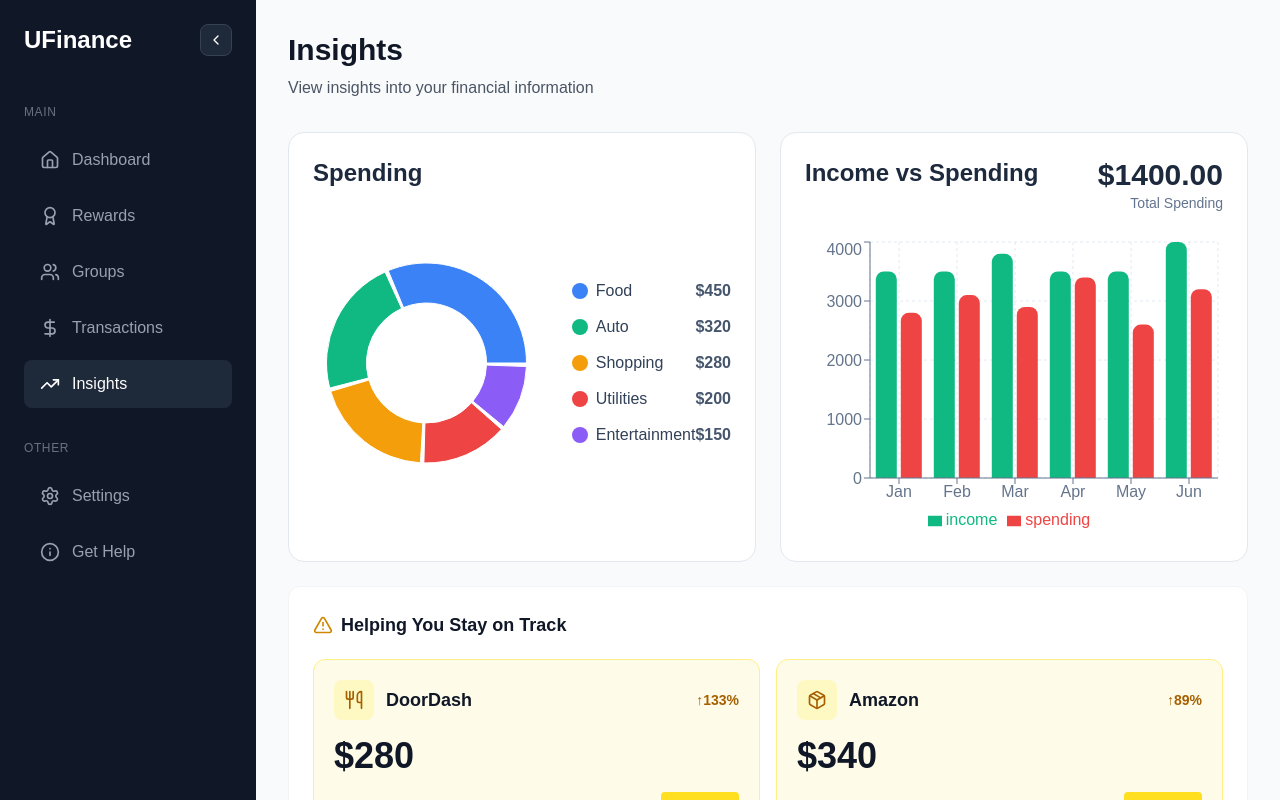
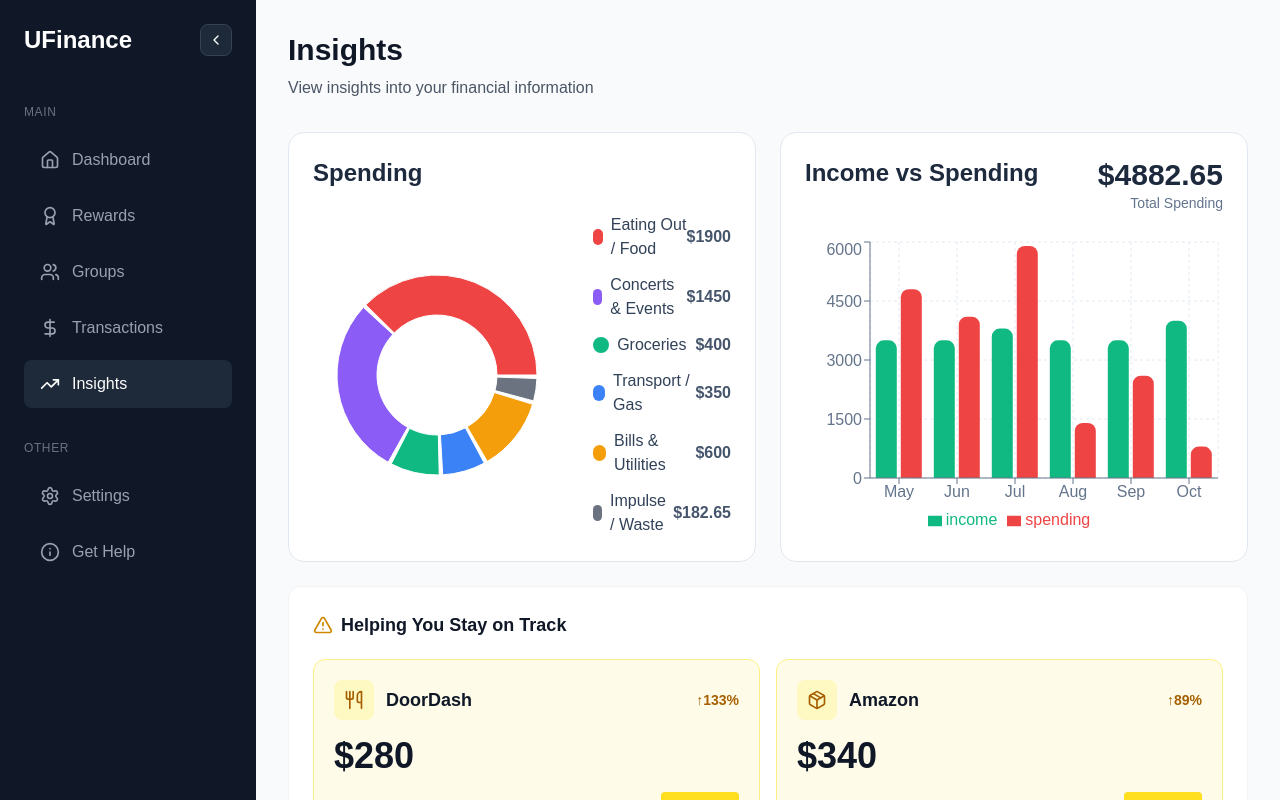
Before and after one commit to matchewf11/UFinance, a Next.js app in the folder client/: page /insights in a window 1280 px wide. Shown: the top 800 px of the page. Built offline with nearby package versions, Linux system fonts and the light colour scheme.

Commit message:
fewwefevfweg

```diff
--- a/client/app/insights/page.tsx
+++ b/client/app/insights/page.tsx
@@ -10,21 +10,23 @@ import { Utensils, Package } from "lucide-react";
 const Insights: React.FC = () => {
     // Spending breakdown data
     const spendingData = [
-        { name: 'Food', value: 450, color: '#3b82f6' },
-        { name: 'Auto', value: 320, color: '#10b981' },
-        { name: 'Shopping', value: 280, color: '#f59e0b' },
-        { name: 'Utilities', value: 200, color: '#ef4444' },
-        { name: 'Entertainment', value: 150, color: '#8b5cf6' }
+    { name: 'Eating Out / Food', value: 1900, color: '#ef4444' },       // red = emotional
+    { name: 'Concerts & Events', value: 1450, color: '#8b5cf6' },       // purple = indulgence
+    { name: 'Groceries', value: 400, color: '#10b981' },                // green = essential
+    { name: 'Transport / Gas', value: 350, color: '#3b82f6' },          // blue = neutral
+    { name: 'Bills & Utilities', value: 600, color: '#f59e0b' },        // yellow = baseline
+    { name: 'Impulse / Waste', value: 182.65, color: '#6b7280' }        // gray = unnoticed leakage
     ];
+
 
     // Income vs Spending data
     const monthlyData = [
-        { month: 'Jan', income: 3500, spending: 2800 },
-        { month: 'Feb', income: 3500, spending: 3100 },
-        { month: 'Mar', income: 3800, spending: 2900 },
-        { month: 'Apr', income: 3500, spending: 3400 },
-        { month: 'May', income: 3500, spending: 2600 },
-        { month: 'Jun', income: 4000, spending: 3200 }
+        { month: 'May', income: 3500, spending: 4800 },
+        { month: 'Jun', income: 3500, spending: 4100 },
+        { month: 'Jul', income: 3800, spending: 5900 },
+        { month: 'Aug', income: 3500, spending: 1400 },
+        { month: 'Sep', income: 3500, spending: 2600 },
+        { month: 'Oct', income: 4000, spending: 800 }
     ];
 
     interface SpendingAlert {
```
